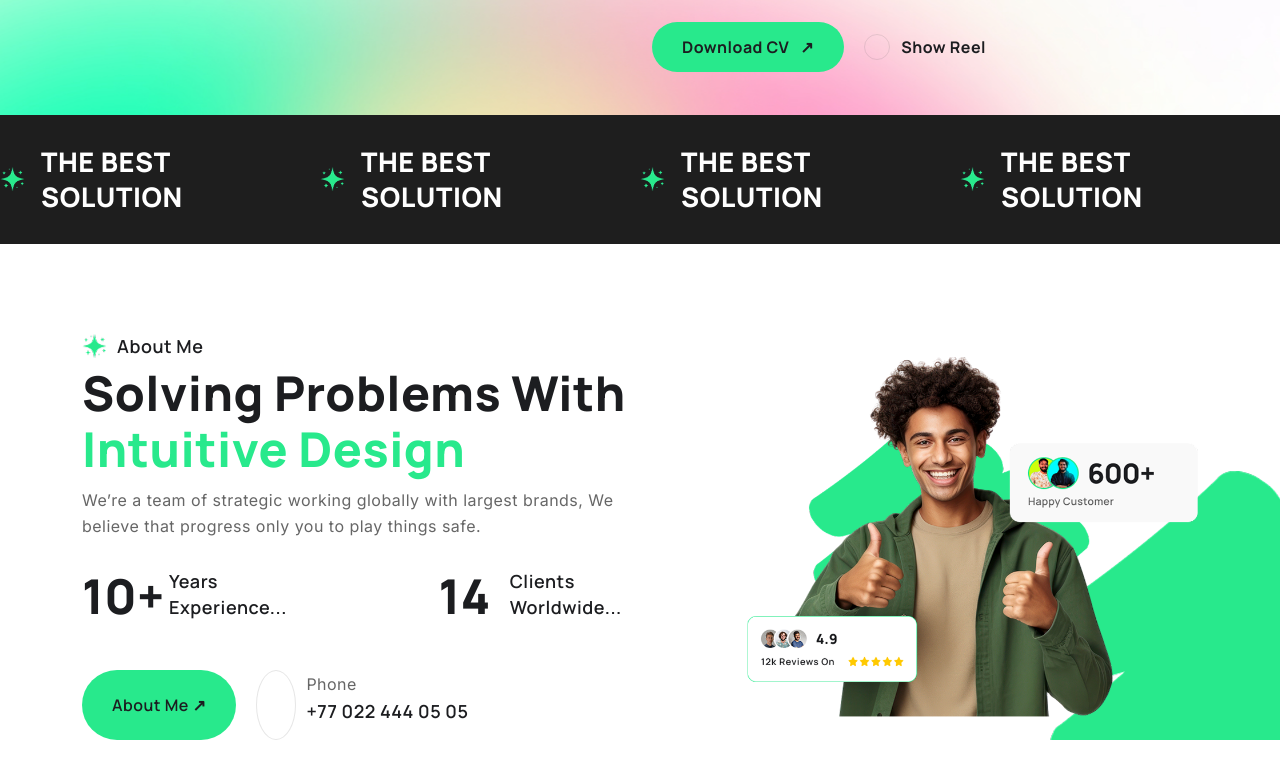
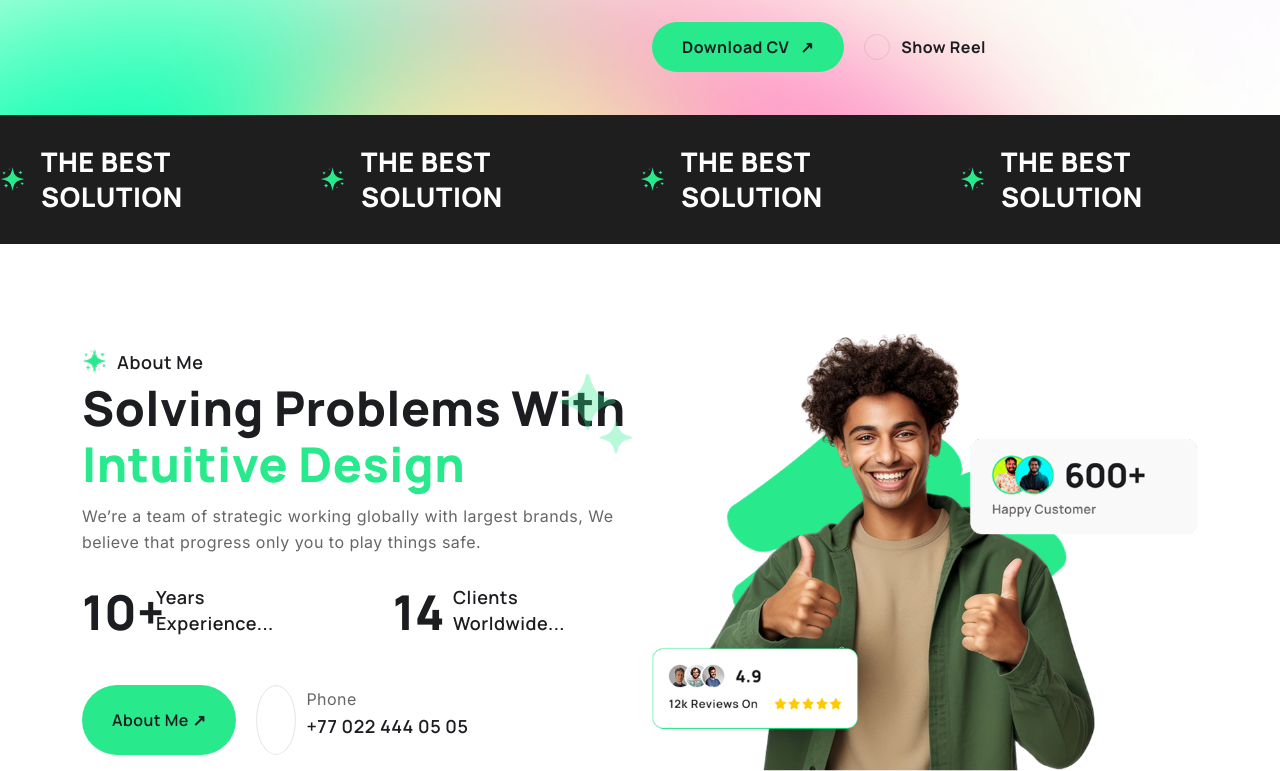
Before and after one commit to Arpanbarua/project-Xiomi, a plain HTML site: page index.html in a window 1280 px wide. Shown: the part 623-1394 px from the top of the page. Before the commit the page ends 1363 px from the top, so only its background shows below. Drawn offline with Linux system fonts and the light colour scheme; some icons are missing.

Commit message:
file added and modified

```diff
--- a/assets/css/responsive.css
+++ b/assets/css/responsive.css
@@ -148,7 +148,10 @@ padding: 10px 0;
 #about .boxes
 {
   margin-bottom: 10px;
+  width: 100%;
 }
+
+
 
    /*-------- about css end ----------*/
 
--- a/assets/css/style.css
+++ b/assets/css/style.css
@@ -196,7 +196,7 @@ display: inline-flex;
 #nav .banner .box .download:hover
 {
   background: transparent;
-  outline: 1px solid #28e98c;
+  outline: 1px solid #000;
 
 }
 
@@ -368,8 +368,10 @@ padding: 29px 0;
 #about
 {
   padding-top: 90px;
-  background-image: url('../images/about.png');
-  background-position: ;
+  /* background-image: url('../images/about.png') no-repeat; */
+  background-position: center ;
+  background-size: cover;
+
 }
 
 
@@ -447,6 +449,7 @@ margin-bottom: 0;
 #about .boxes
 {
   margin-bottom: 46px;
+  width: 90%;
 }
 
 #about .about-links a:first-child
@@ -523,6 +526,18 @@ color: #666;
   color: blue;
 }
 
+#about .details
+{
+  position: relative;
+}
+
+#about .details .star
+{
+  position: absolute;
+  top: 24px;
+  right: 7px;
+}
+
 
 
 
--- a/index.html
+++ b/index.html
@@ -78,6 +78,7 @@
                         <div class="contains d-flex align-items-center">
                             <img src="./assets/images/img.png" alt="icon">
                             <h2 class="txt">Hey There!</h2>
+
                         </div>
                         <h2 class="heading">I'm Rachel Davis <br><span class="web">Web</span> </h2>
                         <p>We're a team of strategic working globally with largest brands, We believe that progress only
@@ -171,10 +172,12 @@
                         </div>
                     </div>
 
+                    <img src="./assets/images/star.png" alt="star" class="img-fluid star">
+
 
                 </div>
 
-                <div class="col-xl-5 about-img">
+                <div class="col-xl-6 about-img">
                     <img src="./assets/images/about_02.png" alt="about img" class="img-fluid">
                 </div>
 
```
Also changed, not shown: assets/images/star.png (added).
